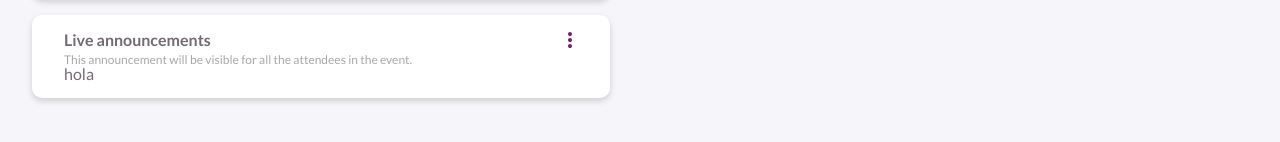
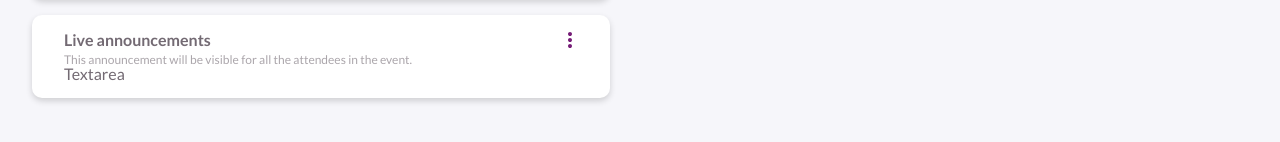
Before and after one commit to Eriold/eventtia, a React (Create React App) app: page / in a window 1280 px wide. Shown: the part 272-414 px from the top of the page. Built offline with nearby package versions, Linux system fonts and the light colour scheme; a web font is replaced by a local one.

Commit message:
Add firts cells from one page

```diff
--- a/src/pages/Steps/Step1/index.jsx
+++ b/src/pages/Steps/Step1/index.jsx
@@ -68,7 +68,7 @@ const Step1 = () => {
             title='Live announcements'
             description='This announcement will be visible for all the attendees in the event.'
           >
-            hola
+            Textarea
           </BoardStandard>
         </Box>
       </Flex>
```
